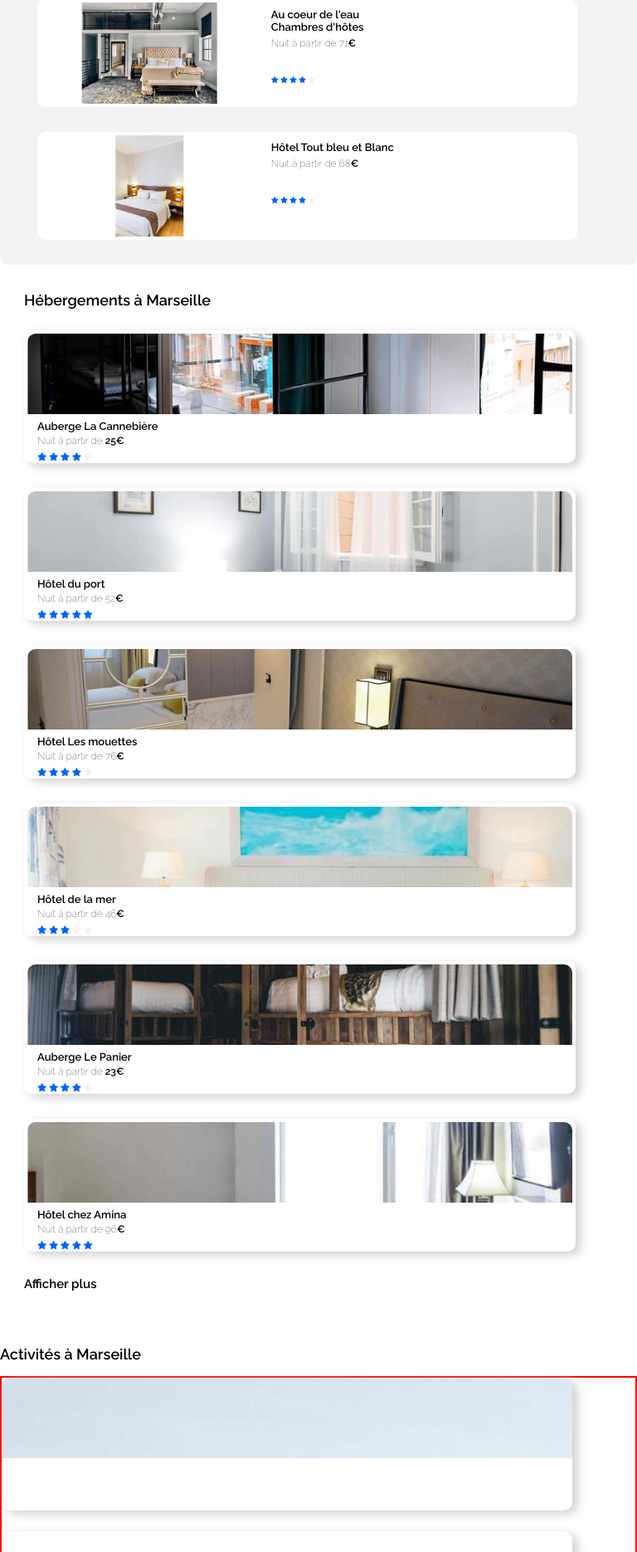
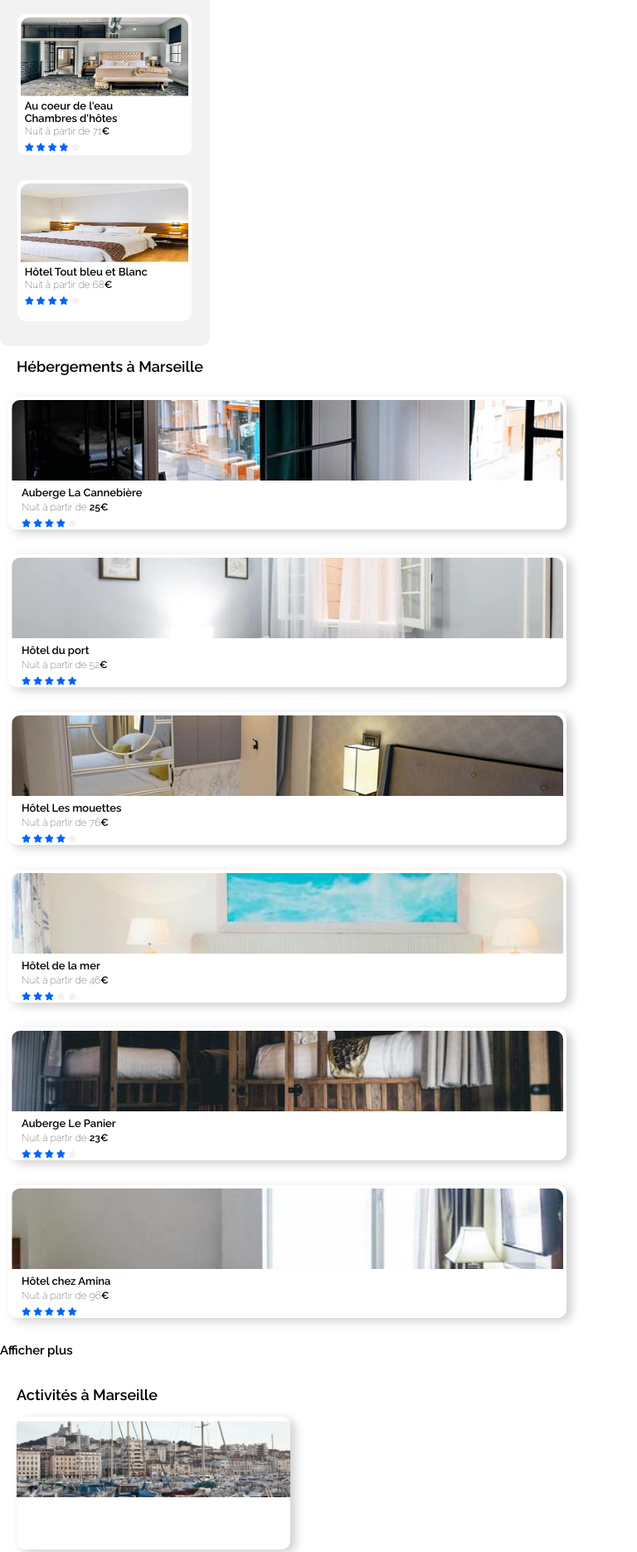
Before and after one commit to Metanee97/OC, a website: page P2/index.html in a window 768 px wide. Shown: the part 803-2673 px from the top of the page at 83% size. Drawn offline with Linux system fonts and the light colour scheme.

Commit message:
accomodations part on tablet devices OK

```diff
--- a/P2/css/style.css
+++ b/P2/css/style.css
@@ -249,8 +249,8 @@ a:hover {
 }
 
 .accomodation-card-image {
+  position: relative;
   height: 95px;
-  position: relative;
   border-top-left-radius: 10px;
   border-top-right-radius: 10px;
   overflow: hidden;
@@ -360,7 +360,6 @@ a:hover {
   flex-direction: column;
   flex-wrap: wrap;
   height: 310px;
-  border: 2px solid red;
 }
 
 .activities-card {
@@ -394,15 +393,18 @@ a:hover {
 }
 
 .activities-card1-image {
+  position: relative;
   height: 260px;
 }
 
 .activities-card1-image img {
-  /* top: 43%; */
-  /* left: 44%; */
-  /* transform: translate(-50%, -40%); */
-  /* width: 190%; */
-  /* height: 260px; */
+  position: absolute;
+  top: 56%;
+  left: 50%;
+  transform: translate(-50%, -50%);
+  width: 220px;
+  height: 305px;
+  object-fit: cover;
 }
 
 .activities-card2 {
@@ -636,15 +638,10 @@ a:hover {
 
     .filters-list {
       flex-wrap: wrap;
-      /* align-items: flex-start; */
       padding: 0%;
-      /* margin-top: 0; */
-      /* width: 100%; */
     }
 
     .filter-list-item {
-      /* justify-content: space-between; */
-      /* width: auto; */
       margin: 0 11px 15px 0;
     }
 
@@ -655,7 +652,7 @@ a:hover {
 
     .information-icon {
       font-size: 70%;
-      margin-top: -25px;
+      /* margin-top: -25px; */
       margin-right: 10px;
     }
 
@@ -713,24 +710,37 @@ a:hover {
     /* ----------------------------- *\
             ACTIVITIES SECTION
     \* ----------------------------- */
+    .activities {
+      margin-left: 20px;
+      margin-right: 20px;
+    }
+
     .all-activities-cards {
       display: block;
       /* flex-direction: column; */
       /* flex-wrap: wrap; */
-      /* height: 30%; */
+      height: auto;
     }
 
     .activities-card {
-      width: 90%;
+      width: 330px;
       height: 160px;
       margin-bottom: 25px;
-      margin-right: 25px;
+      /* margin-right: 25px; */
       box-shadow: 6px 4px 12px #d1cfcf;
     }
 
     .activities-card-image {
+      width: 330px;
       height: 97px;
     }
+
+    .activities-card-image img {
+      width: 100%;
+      height: 100%;
+      object-fit: cover;
+    }
+
     /* ----------------------------- *\
             FOOTER
     \* ----------------------------- */
@@ -741,8 +751,110 @@ a:hover {
 
 @media (min-width : 768px) and (max-width: 992px) {
 
+/* ----------------------------- *\
+          SEARCHING SECTION
+\* ----------------------------- */
   .search {
     width: 50%;
+  }
+/* FILTERS */
+
+  .all-filters {
+    display: block;
+  }
+
+  .filters-list {
+    flex-wrap: wrap;
+    padding: 0%;
+  }
+
+  .filter-list-item {
+    margin: 0 11px 15px 0;
+  }
+
+  /* ----------------------------- *\
+            ACCOMODATION SECTION
+  \* ----------------------------- */
+  .marseille-accomodations {
+    padding: 0;
+  }
+
+  .marseille-accomodations h2 {
+    margin-left: 20px;
+  }
+
+  .all-accomodations-cards {
+    justify-content: space-around;
+    margin: 25px 10px 0px 10px;
+  }
+
+  .accomodation-card {
+    margin-right: 0px;
+  }
+
+/* ----------------------------- *\
+        MOST POPULAR SECTION
+\* ----------------------------- */
+  .most-popular {
+    width: 33%;
+    padding: 0 0 0 15px;
+  }
+
+  .most-popular-title {
+    margin: 0px 10px 8px 10px;
+  }
+
+  .all-popular-cards {
+    display: flex;
+    flex-direction: column;
+    align-items: center;
+    margin-right: -8px;
+  }
+
+  .popular-card {
+    display: block;
+    width: 210px;
+    height: 170px;
+    background-color: #FFF;
+    padding: 4px 4px 0;
+    margin-bottom: 30px;
+    margin-right: 25px;
+    border-radius: 10px;
+  }
+
+  .popular-card-image {
+    position: relative;
+    height: 95px;
+    width: auto;
+    border-top-left-radius: 10px;
+    border-top-right-radius: 10px;
+    border-bottom-left-radius: 0px;
+    overflow: hidden;
+}
+
+  .popular-card-image img {
+    position: absolute;
+    width: 100%;
+    top: 50%;
+    left: 50%;
+    transform: translate(-50%, -50%);
+  }
+
+  .popular-card-content {
+    /* line-height: 4.2px; */
+    margin: 5px 5px 0px 5px;
+  }
+
+  .popular-card-content p {
+    /* line-height: 4.2px; */
+    margin-top: 1px;
+    margin-bottom: 0px;
+  }
+
+  .popular-stars {
+    margin-top: 6px;
+    color: #F2F2F2;
+    font-size: 10px;
   }
 
   .all-activities-cards {
```
